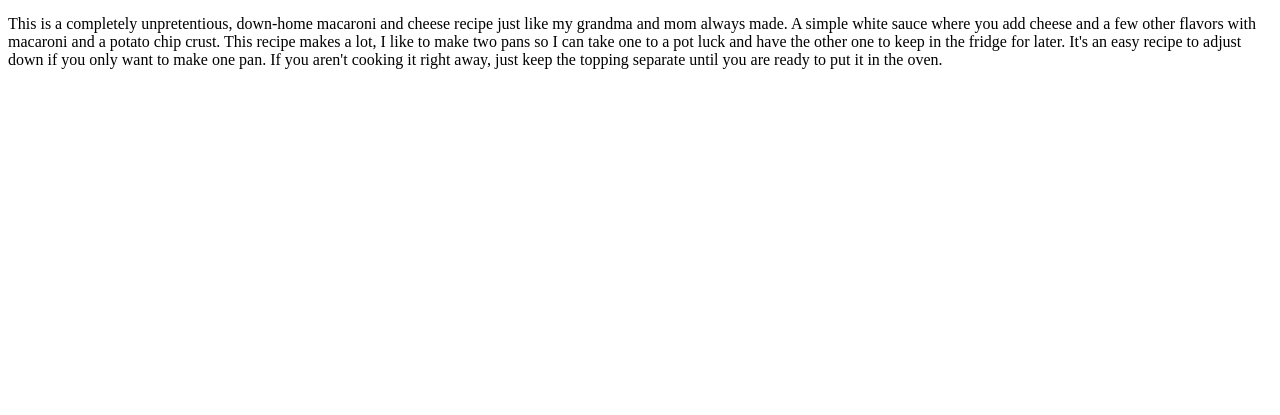
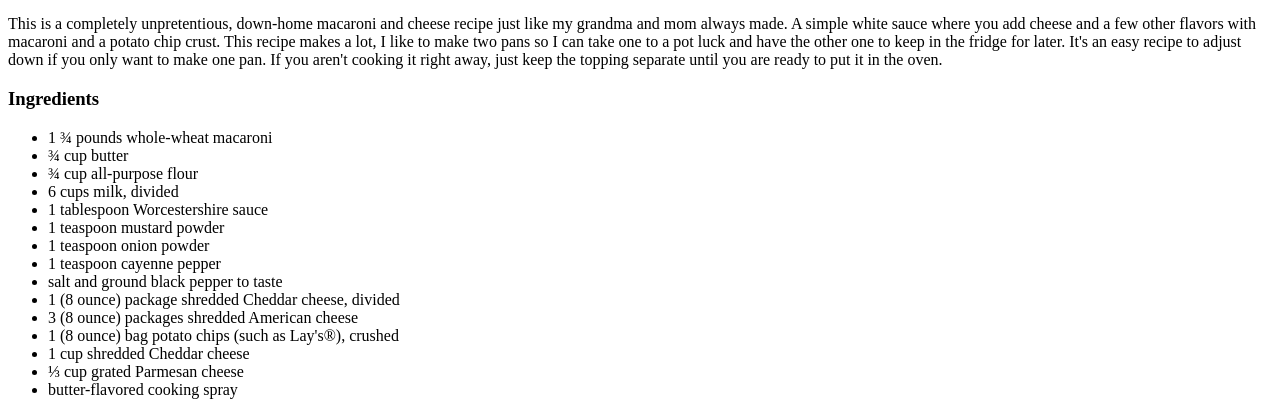
Before and after one commit to azr-m/odin-recipes, a plain HTML site: page recipes/mac-n-cheese.html in a window 1280 px wide. Shown: the part 428-843 px from the top of the page. Before the commit the page ends 800 px from the top, so only its background shows below. Drawn offline with Linux system fonts and the light colour scheme.

Commit message:
Add ingredients header and list

```diff
--- a/recipes/mac-n-cheese.html
+++ b/recipes/mac-n-cheese.html
@@ -9,7 +9,27 @@
     <body>
         <h1>Mac n' Cheese</h1>
         <img src="https://www.allrecipes.com/thmb/Oow3BvtVfySnda09IHaDzRiXpYI=/750x0/filters:no_upscale():max_bytes(150000):strip_icc():format(webp)/872665-old-school-mac-n-cheese-RainbowJewels-4x3-1-980f2f32734744289c8956256206035e.jpg" alt="A picture of Mac n' Cheese freshly baked from the oven">
+
         <h3>Description</h3>
         <p>This is a completely unpretentious, down-home macaroni and cheese recipe just like my grandma and mom always made. A simple white sauce where you add cheese and a few other flavors with macaroni and a potato chip crust. This recipe makes a lot, I like to make two pans so I can take one to a pot luck and have the other one to keep in the fridge for later. It's an easy recipe to adjust down if you only want to make one pan. If you aren't cooking it right away, just keep the topping separate until you are ready to put it in the oven.</p>
+
+        <h3>Ingredients</h3>
+        <ul>
+            <li>1 ¾ pounds whole-wheat macaroni</li>
+            <li>¾ cup butter</li>
+            <li>¾ cup all-purpose flour</li>
+            <li>6 cups milk, divided</li>
+            <li>1 tablespoon Worcestershire sauce</li>
+            <li>1 teaspoon mustard powder</li>
+            <li>1 teaspoon onion powder</li>
+            <li>1 teaspoon cayenne pepper</li>
+            <li>salt and ground black pepper to taste</li>
+            <li>1 (8 ounce) package shredded Cheddar cheese, divided</li>
+            <li>3 (8 ounce) packages shredded American cheese</li>
+            <li>1 (8 ounce) bag potato chips (such as Lay's®), crushed</li>
+            <li>1 cup shredded Cheddar cheese</li>
+            <li>⅓ cup grated Parmesan cheese</li>
+            <li>butter-flavored cooking spray</li>
+        </ul>
     </body>
 </html>
```
